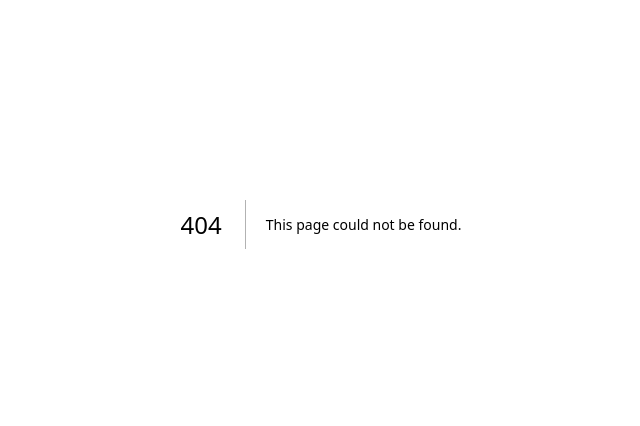
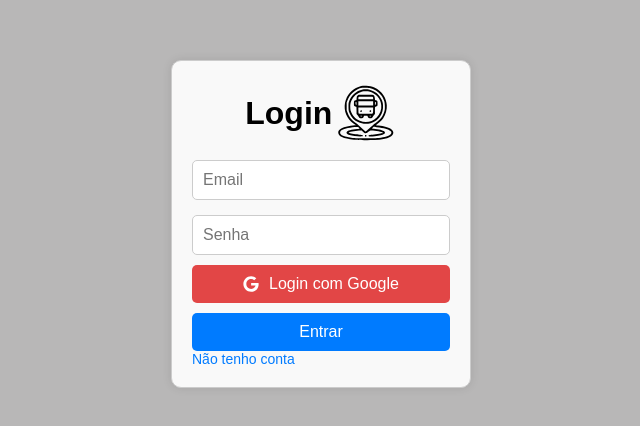
Before and after one commit to rafaelrvs/Pega_o_bus_Ai, a Next.js app: page /Login in a window 1280 px wide. Before the commit this address had no page. Shown: the part 176-602 px from the top of the page, without its empty margins (319-959 px from the left). Built offline with nearby package versions, Linux system fonts and the light colour scheme.

Commit message:
alterando para next

```diff
--- a/package.json
+++ b/package.json
@@ -12,7 +12,8 @@
     "axios": "^1.7.7",
     "next": "15.0.3",
     "react": "19.0.0-rc-66855b96-20241106",
-    "react-dom": "19.0.0-rc-66855b96-20241106"
+    "react-dom": "19.0.0-rc-66855b96-20241106",
+    "react-icons": "^5.3.0"
   },
   "devDependencies": {
     "eslint": "^8",
--- /dev/null
+++ b/src/app/Login/Login.module.css
@@ -0,0 +1,100 @@
+/* Estilo para o formulário Login */
+.headerLogin {
+    display: flex;
+    align-items: center;
+    justify-content: center;
+    margin-bottom: 15px;
+}
+.logo {
+    height: 60px;
+}
+.link {
+    align-self: flex-end;
+    color: #007BFF;
+    text-decoration: none;
+    font-size: 14px;
+}
+.link:hover {
+    text-decoration: underline;
+}
+.form {
+    position: absolute;
+    display: grid;
+    top: 50%;
+    left: 50%;
+    transform: translate(-50%, -50%);
+    width: 300px;
+    margin: 0 auto;
+    padding: 20px;
+    border: 1px solid #ccc;
+    border-radius: 10px;
+    box-shadow: 0 0 10px rgba(0, 0, 0, 0.1);
+    background-color: #f9f9f9;
+}
+
+.label {
+    display: flex;
+    flex-direction: column;
+    gap: 15px;
+}
+
+.input {
+    padding: 10px;
+    border: 1px solid #ccc;
+    border-radius: 5px;
+    font-size: 16px;
+}
+
+.submitButton {
+    padding: 10px;
+    background-color: #007BFF;
+    color: white;
+    border: none;
+    border-radius: 5px;
+    cursor: pointer;
+    font-size: 16px;
+    transition: background-color 0.3s ease;
+}
+
+.submitButton:hover {
+    background-color: #0056b3;
+}
+
+.googleLogin {
+    text-align: center;
+}
+
+.googleButton {
+    display: flex;
+    align-items: center;
+    justify-content: center;
+    background-color: rgb(226, 70, 70);
+    color: white;
+    border: none;
+    border-radius: 5px;
+    padding: 10px 15px;
+    width: 100%;
+    gap: 10px;
+    cursor: pointer;
+    font-size: 16px;
+    transition: background-color 0.3s ease;
+    margin-bottom: 10px;
+    margin-top: 10px;
+}
+
+.googleButton:hover {
+    background-color: #357ae8;
+}
+
+/* Responsividade para dispositivos menores */
+@media (max-width: 400px) {
+    .form {
+        width: 90%;
+    }
+
+    .input,
+    .submitButton {
+        font-size: 14px;
+    }
+
+}
--- /dev/null
+++ b/src/app/Login/page.jsx
@@ -0,0 +1,62 @@
+'use client';
+
+import React from 'react';
+import styles from "./Login.module.css";
+import Link from 'next/link';
+import { FaGoogle } from "react-icons/fa";
+
+const Login = () => {
+    function handleLogin(e) {
+        e.preventDefault();
+        alert("Em desenvolvimento");
+    }
+
+    const handleGoogleLogin = () => {
+        alert("Login com Google");
+    };
+
+    return (
+        <form className={styles.form} onSubmit={handleLogin}>
+            <div className={styles.headerLogin}>
+                <h1>Login</h1>
+            <Link href={"/"}>
+                <img className={styles.logo} src="/logo/logoPreto.svg" alt="logo ônibus" />
+            </Link>
+            </div>
+            <label className={styles.label}>
+                <input
+                    className={styles.input}
+                    type="email"
+                    placeholder="Email"
+                    required
+                />
+                <input
+                    className={styles.input}
+                    type="password"
+                    placeholder="Senha"
+                    required
+                />
+            </label>
+            <div className={styles.googleLogin}>
+                <button
+                    type="button"
+                    className={styles.googleButton}
+                    onClick={handleGoogleLogin}
+                >
+                    <FaGoogle /> Login com Google
+                </button>
+            </div>
+            <button
+                className={styles.submitButton}
+                type="submit"
+            >
+                Entrar
+            </button>
+            <Link href="/Register" className={styles.link}>
+                Não tenho conta
+            </Link>
+        </form>
+    );
+};
+
+export default Login;
--- /dev/null
+++ b/src/app/Register/Register.module.css
@@ -0,0 +1,96 @@
+/* Estilo para o formulário Register */
+.headerCadastro{
+    display: flex;
+    align-items: end;
+    justify-content: center;
+    margin-bottom: 15px;
+}
+.logo{
+    height: 60px;
+
+}
+.link{
+    align-self: flex-end;
+}
+.form {
+    position: absolute;
+    display: grid;
+
+    top:50%;
+    left:50%;
+    transform: translate(-50%, -50%);
+    width: 300px;
+    margin: 0 auto;
+    padding: 20px;
+    border: 1px solid #ccc;
+    border-radius: 10px;
+    box-shadow: 0 0 10px rgba(0, 0, 0, 0.1);
+    background-color: #f9f9f9;
+  }
+
+  .label {
+    display: flex;
+    flex-direction: column;
+    gap: 15px;
+  }
+
+  .input {
+    padding: 10px;
+    border: 1px solid #ccc;
+    border-radius: 5px;
+    font-size: 16px;
+  }
+
+  .submitButton {
+    padding: 10px;
+    background-color: #007BFF;
+    color: white;
+    border: none;
+    border-radius: 5px;
+    cursor: pointer;
+    font-size: 16px;
+    transition: background-color 0.3s ease;
+  }
+
+  .submitButton:hover {
+    background-color: #0056b3;
+  }
+
+  .googleLogin {
+    text-align: center;
+
+  }
+
+  .googleButton {
+    display: flex;
+    align-items: center;
+    justify-content: center;
+    background-color:rgb(226, 70, 70);
+    color: white;
+    border: none;
+    border-radius: 5px;
+    padding: 10px 15px;
+    width: 100%;
+    gap: 10px;
+    cursor: pointer;
+    font-size: 16px;
+    transition: background-color 0.3s ease;
+  }
+
+  .googleButton:hover {
+    background-color: #357ae8;
+  }
+
+
+
+  /* Responsividade para dispositivos menores */
+  @media (max-width: 400px) {
+    .form {
+      width: 90%;
+    }
+
+    .input,
+    .submitButton {
+      font-size: 14px;
+    }
+  }
--- a/src/app/components/Carousel/Carousel.module.css
+++ b/src/app/components/Carousel/Carousel.module.css
@@ -9,6 +9,7 @@
     margin-top: 25px;
     padding: 15px;
     gap: 1px;
+    box-shadow: 0px 0px 2px #939292;
 
 }
 .texto {
--- a/src/app/components/ModalFormsOnibus/ModalForms.module.css
+++ b/src/app/components/ModalFormsOnibus/ModalForms.module.css
@@ -1,6 +1,6 @@
 .ModalFormChat{
     background-color:#eee;
-
+    box-shadow: 0px 0px 2px #939292;
     margin: 35px;
     border-radius: 15px;
 }
@@ -51,7 +51,7 @@
     border-radius: 5px;
     height: 150px;
     align-items: center;
-    overflow: scroll;
+    overflow: hidden;
     padding: 15px;
     font-size: 1rem;
 
--- a/src/app/globals.css
+++ b/src/app/globals.css
@@ -20,7 +20,7 @@ body {
 
 body {
 
-  background: var(--background);
+  background: #b8b7b7;
   font-family: Arial, Helvetica, sans-serif;
   -webkit-font-smoothing: antialiased;
   -moz-osx-font-smoothing: grayscale;
```
Also changed, not shown: src/app/Register/page.jsx (added, +43 -0 lines), src/app/page.js (+16 -2 lines), public/logo/logoPreto.svg (added), 1 other file (tests, documents, lock files or other folders).
